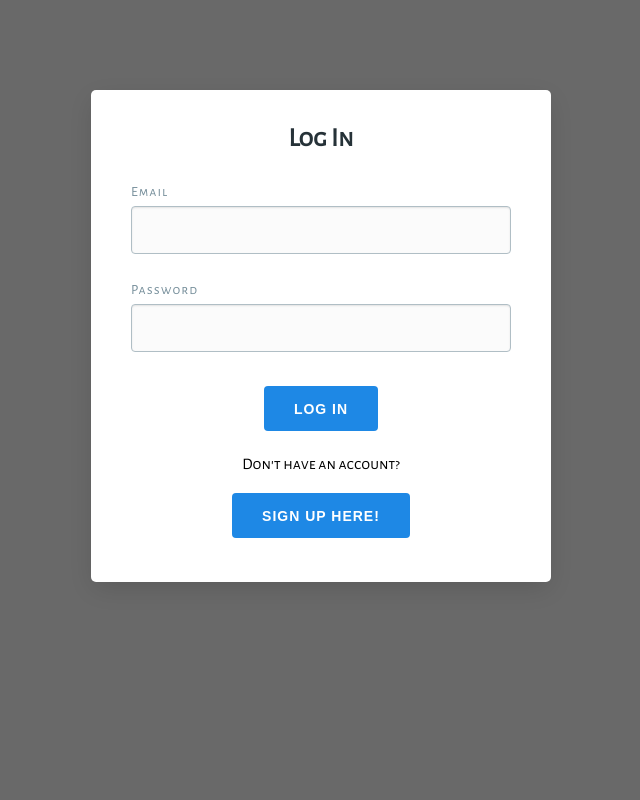
After one commit to EDPBerkeley/FinalBank, a Flask app: template templates/signin.html in a window 1280 px wide. The commit adds this page. Shown: the whole page, without its empty margins (319-959 px from the left). Run offline with Flask 2, Linux system fonts and the light colour scheme; the template is opened without the code that fills it, so the values that code supplies are empty.

Commit message:
Adding Mongo

```diff
--- a/static/analysis.css
+++ b/static/analysis.css
@@ -297,3 +297,179 @@ hr {
   width: calc(100% - 200px);
   border-radius: 0px;
 }
+
+.signinbox {
+  height: 40vw;
+  width: 40vw;
+  background-color: #86989B;
+  border-radius: 10px;
+
+}
+
+h1 .signinbox {
+  text-align: center;
+}
+/* Typography */
+.center {
+  text-align: center;
+}
+
+h1 {
+  margin: 0.5em 0 1em;
+  font-size: 26px;
+  line-height: 1.2;
+  color: var(--almost-black);
+}
+
+h2 {
+  margin: 0.5em 0 1em;
+  font-size: 20px;
+  line-height: 1.2;
+  color: var(--grey-dark);
+}
+
+p {
+  margin: 24px 0;
+}
+
+/* Cards */
+.card-wrapper {
+  margin: 0 auto;
+  padding: 90px 30px;
+  flex-wrap: wrap;
+  justify-content: center;
+  display: flex;
+}
+
+.card {
+  margin: 0 30px 60px;
+  padding: 20px 40px;
+  width: 460px;
+  box-shadow: 0 8px 26px -4px rgba(0,0,0,0.15);
+  border-radius: 5px;
+  background: var(--white);
+}
+
+@media only screen and (max-width: 520px) {
+  .card-wrapper {
+    padding: 30px 0 0;
+  }
+}
+
+@media only screen and (max-width: 520px) {
+  .card {
+    margin: 0 0 30px;
+    width: 100%;
+    border-radius: 0;
+  }
+}
+
+/* Forms */
+form {
+  transition: opacity .15s ease;
+}
+
+form.loading {
+  pointer-events: none;
+  opacity: 0.75;
+}
+
+:root {
+  --black: #000000;
+  --almost-black: #263238;
+  --white: #ffffff;
+  --almost-white: #FBFBFB;
+  --grey-light: #CFD8DC;
+  --grey: #B0BEC5;
+  --grey-medium: #78909C;
+  --grey-dark: #455A64;
+  --primary: #1E88E5;
+  --primary-dark: #1976D2;
+  --secondary: #CFD8DC;
+  --secondary-dark: #B0BEC5;
+  --red: #EF4836;
+}
+
+* {
+  position: relative;
+  box-sizing: border-box;
+}
+
+label {
+  margin: 0 0 2px;
+  font-size: 14px;
+  line-height: 24px;
+  letter-spacing: 1px;
+  color: var(--grey-medium);
+  display: block;
+}
+
+.field {
+  margin: 0 0 24px;
+  padding: 11px 16px 9px;
+  width: 100%;
+  font-size: 16px;
+  line-height: 26px;
+  color: var(--almost-black);
+  border: 1px solid var(--grey);
+  border-radius: 4px;
+  box-shadow: inset 0 1px 2px rgba(0,0,0,0.1);
+  display: block;
+  background: var(--almost-white);
+  transition: border-color .15s ease;
+}
+
+.field:focus {
+  border-color: var(--grey-medium);
+  outline: none;
+}
+
+.error {
+  margin: 0;
+  font-size: 16px;
+  line-height: 26px;
+  text-align: center;
+  color: var(--red);
+}
+
+.error--hidden {
+  display: none;
+}
+
+/* Buttons */
+.btn {
+  margin: 0 0 24px;
+  padding: 11px 30px 10px;
+  font-size: 14px;
+  line-height: 24px;
+  text-transform: uppercase;
+  letter-spacing: 1px;
+  font-weight: 600;
+  text-decoration: none;
+  color: var(--white);
+  border: none;
+  border-radius: 4px;
+  outline: none;
+  cursor: pointer;
+  display: inline-block;
+  background: var(--primary);
+  transition: color .15s ease, background-color .15s ease;
+}
+
+.btn:hover {
+  background: var(--primary-dark);
+}
+
+.btn--secondary {
+  color: var(--almost-black);
+  background: var(--secondary);
+}
+
+.btn--secondary:hover {
+  background: var(--secondary-dark);
+}
+
+input[type=submit] {
+  margin: 34px auto 24px;
+  display: block;
+}
--- /dev/null
+++ b/templates/signin.html
@@ -0,0 +1,67 @@
+<!DOCTYPE html>
+<html lang="en">
+<head>
+    <meta charset="UTF-8">
+    <title>Title</title>
+    <link rel = "stylesheet" href = "../static/analysis.css">
+</head>
+
+<body>
+
+<div class="card-wrapper">
+
+<!--    <div class="card">-->
+
+<!--        <h1 class="center">Create an Account</h1>-->
+
+<!--        <form name="signup_form">-->
+
+<!--            <label for="name">Name</label>-->
+<!--            <input type="text" name="name" class="field" required>-->
+
+<!--            <label for="email">Email</label>-->
+<!--            <input type="email" name="email" class="field" required>-->
+
+<!--            <label for="password">Password</label>-->
+<!--            <input type="password" name="password" class="field" required>-->
+
+<!--            <p class="error error&#45;&#45;hidden"></p>-->
+
+<!--            <input type="submit" value="Sign Up" class="btn">-->
+
+<!--        </form>-->
+
+<!--    </div>-->
+
+    <div class="card">
+
+        <h1 class="center">Log In</h1>
+
+        <form name="login_form">
+
+            <label for="email">Email</label>
+            <input type="email" name="email" class="field" required>
+
+            <label for="password">Password</label>
+            <input type="password" name="password" class="field" required>
+
+            <p class="error error--hidden"></p>
+
+            <input type="submit" value="Log In" class="btn">
+
+            <div style="text-align: center;">
+                Don't have an account?
+                <br>
+                <br>
+                <a href="signup.html"><button class="btn">Sign Up Here!</button></a>
+            </div>
+
+
+        </form>
+
+    </div>
+
+</div>
+
+</body>
+</html>
```
Also changed, not shown: templates/signup.html (added, +39 -0 lines).
